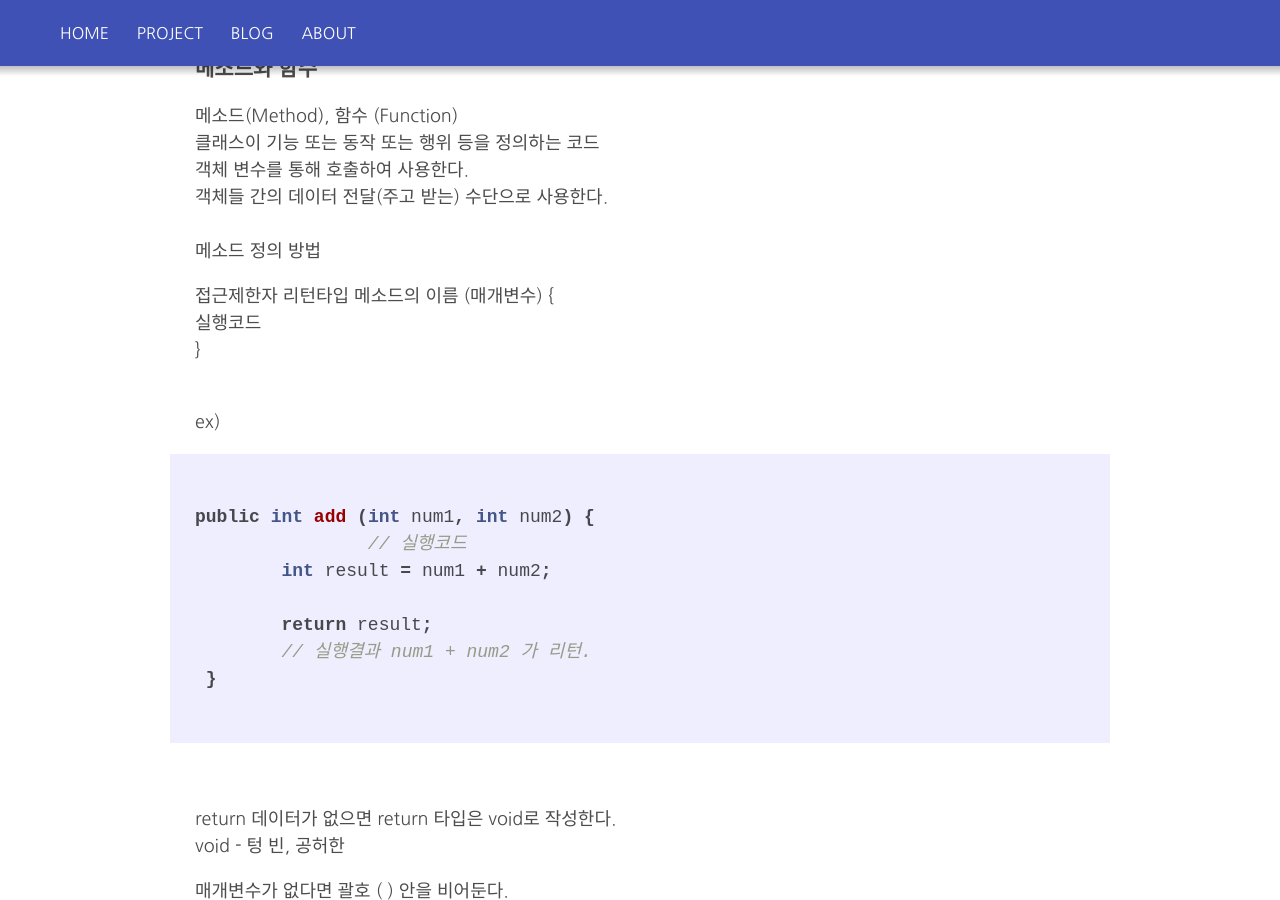
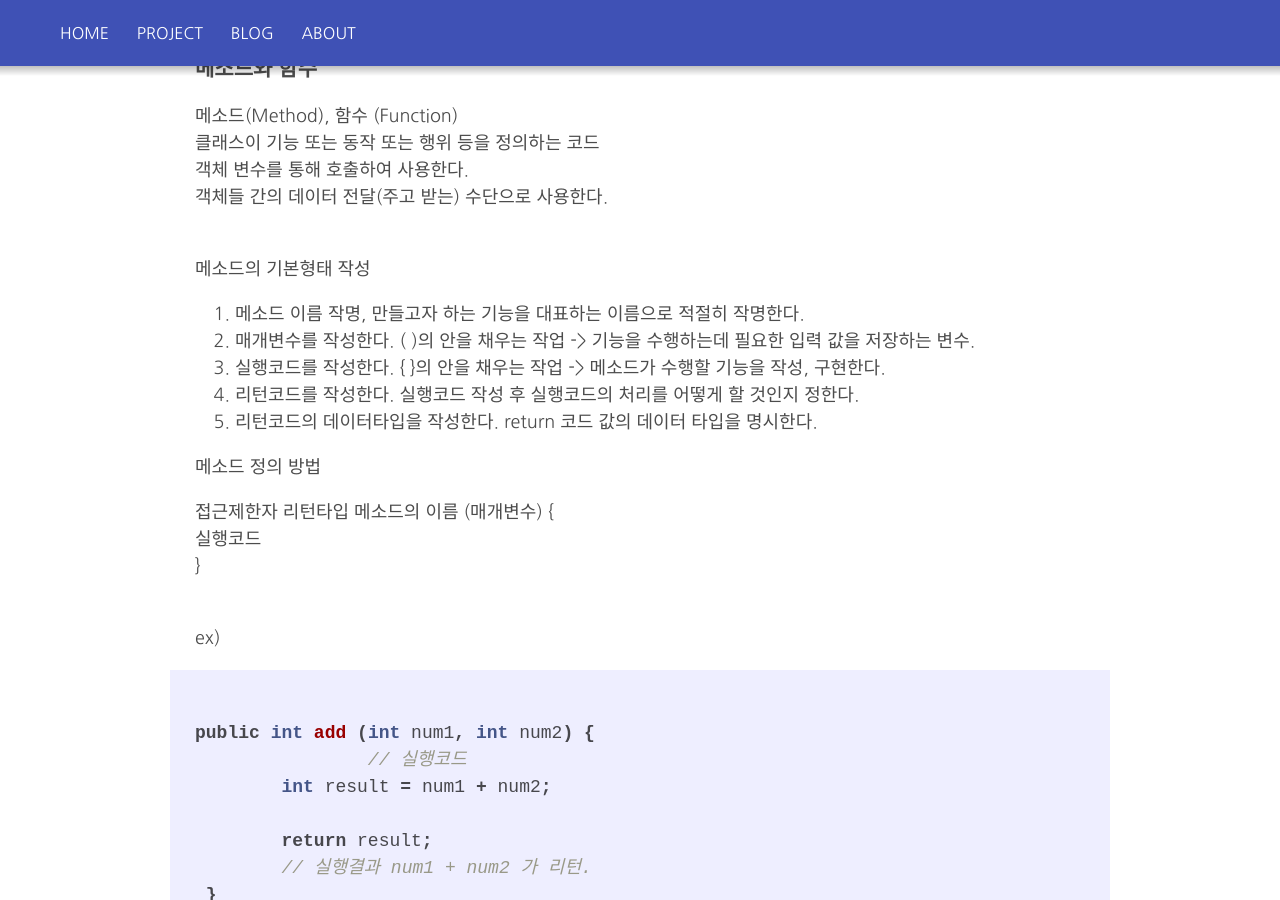
Before and after one commit to iamheonil/iamheonil.github.io, a Jekyll site: the page built from _posts/2020-02-18-Java.md, in a window 1280 px wide and 900 px high, scrolled down 2513 px. Built offline with Jekyll 4.4.1, drawn with Linux system fonts in a browser that asks for light colours.

Commit message:
Blog Modify

```diff
--- a/_posts/2020-02-18-Java.md
+++ b/_posts/2020-02-18-Java.md
@@ -83,6 +83,14 @@ tags: Java
 객체 변수를 통해 호출하여 사용한다. <br>
 객체들 간의 데이터 전달(주고 받는) 수단으로 사용한다. <br>
 <br>
+
+메소드의 기본형태 작성
+ 1. 메소드 이름 작명, 만들고자 하는 기능을 대표하는 이름으로 적절히 작명한다.
+ 2. 매개변수를 작성한다. ( )의 안을 채우는 작업 -> 기능을 수행하는데 필요한 입력 값을 저장하는 변수.
+ 3. 실행코드를 작성한다. { }의 안을 채우는 작업 -> 메소드가 수행할 기능을 작성, 구현한다.
+ 4. 리턴코드를 작성한다. 실행코드 작성 후 실행코드의 처리를 어떻게 할 것인지 정한다.
+ 5. 리턴코드의 데이터타입을 작성한다. return 코드 값의 데이터 타입을 명시한다.
+
 메소드 정의 방법 <br>
 
 접근제한자 리턴타입 메소드의 이름 (매개변수) { <br>
```
